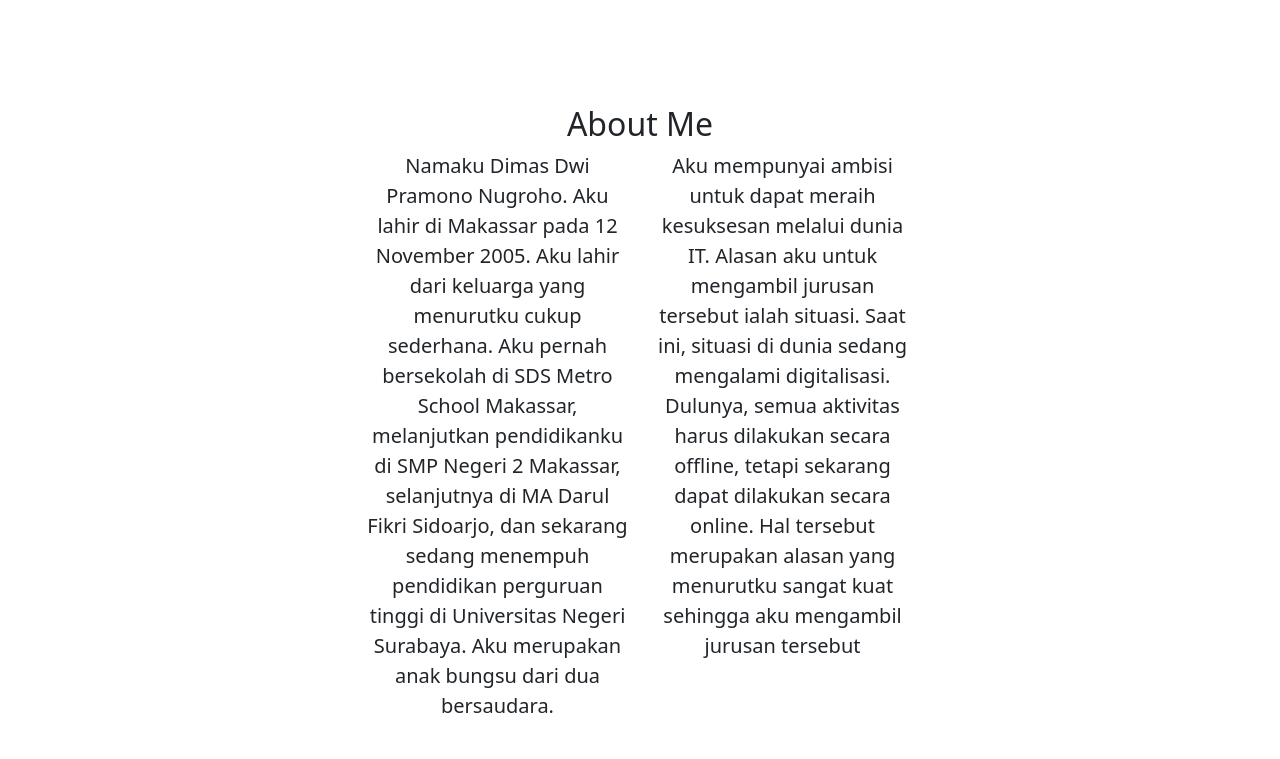
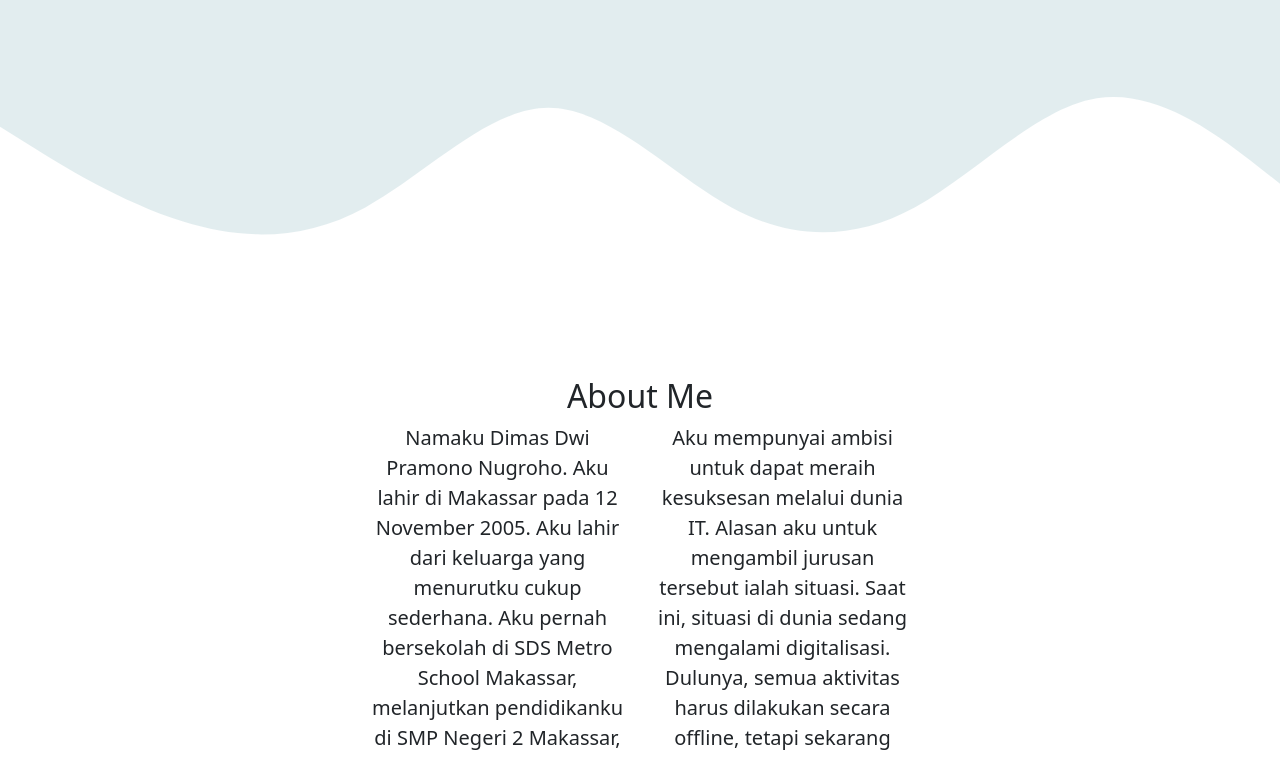
Before and after one commit to Dimasbro12/Dimasbro12.github.io, a plain HTML site: page index.html in a window 1280 px wide. Shown: the part 648-1407 px from the top of the page. Drawn offline with nearby package versions, Linux system fonts and the light colour scheme.

Commit message:
Update index.html

```diff
--- a/index.html
+++ b/index.html
@@ -6,7 +6,7 @@
     <title>Bootstrap demo</title>
     <link href="https://cdn.jsdelivr.net/npm/bootstrap@5.3.2/dist/css/bootstrap.min.css" rel="stylesheet" integrity="sha384-T3c6CoIi6uLrA9TneNEoa7RxnatzjcDSCmG1MXxSR1GAsXEV/Dwwykc2MPK8M2HN" crossorigin="anonymous" />
     <link rel="stylesheet" href="https://cdn.jsdelivr.net/npm/bootstrap-icons@1.11.3/font/bootstrap-icons.min.css" />
-    <link rel="stylesheet" href="../GitHub Landing Page/css/app.css" />
+    <link rel="stylesheet" href="app.css" />
   </head>
   <body id="home">
     <!--Memulai Navbar-->
```
